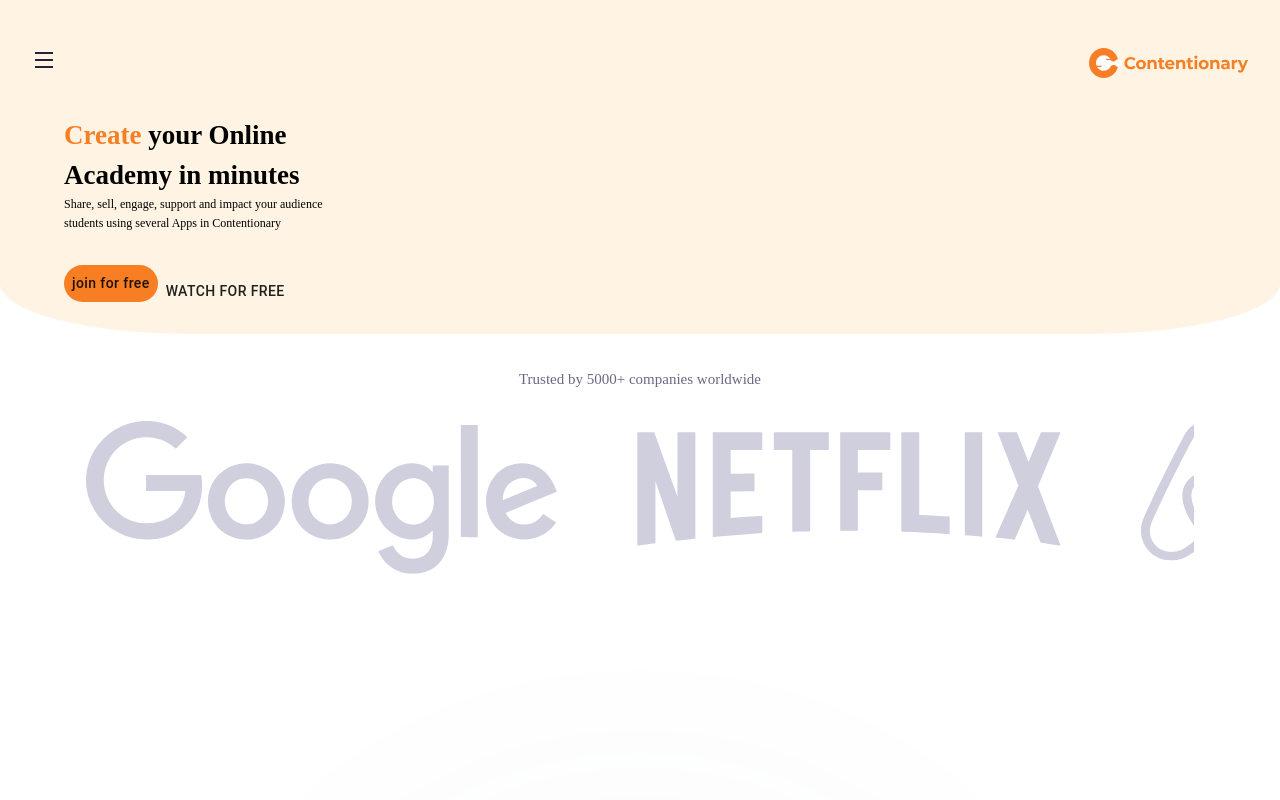
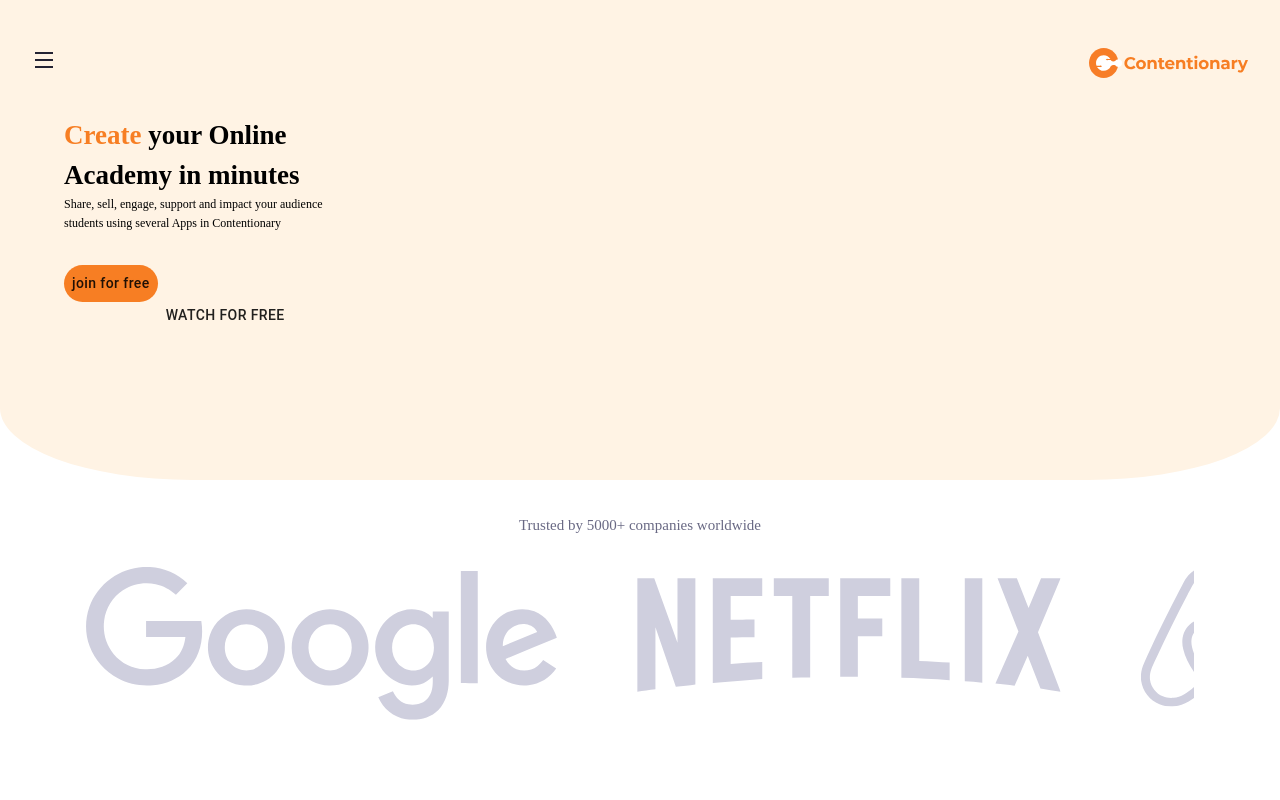
Before and after one commit to Kingswillwariboko/test-p, a React (Create React App) app: page / in a window 1280 px wide. Shown: the top 800 px of the page. Built offline with nearby package versions, Linux system fonts and the light colour scheme.

Commit message:
another changes

```diff
--- a/src/components/Navigation/navigation.scss
+++ b/src/components/Navigation/navigation.scss
@@ -2,7 +2,8 @@
     background-color: #FFF3E4;
     margin: 0;
     border-bottom-left-radius:15%;
-        border-bottom-right-radius:15%;
+    border-bottom-right-radius:15%;
+    height: 60vh;
     .nav{
         display: flex;
         justify-content: space-between;
@@ -82,7 +83,7 @@
             text-transform: lowercase;
             border-radius: 80px;
             background-color: #F77E23;
-            margin-bottom: 2rem;
+            margin-bottom: 5rem;
         }
     }
 }
```
